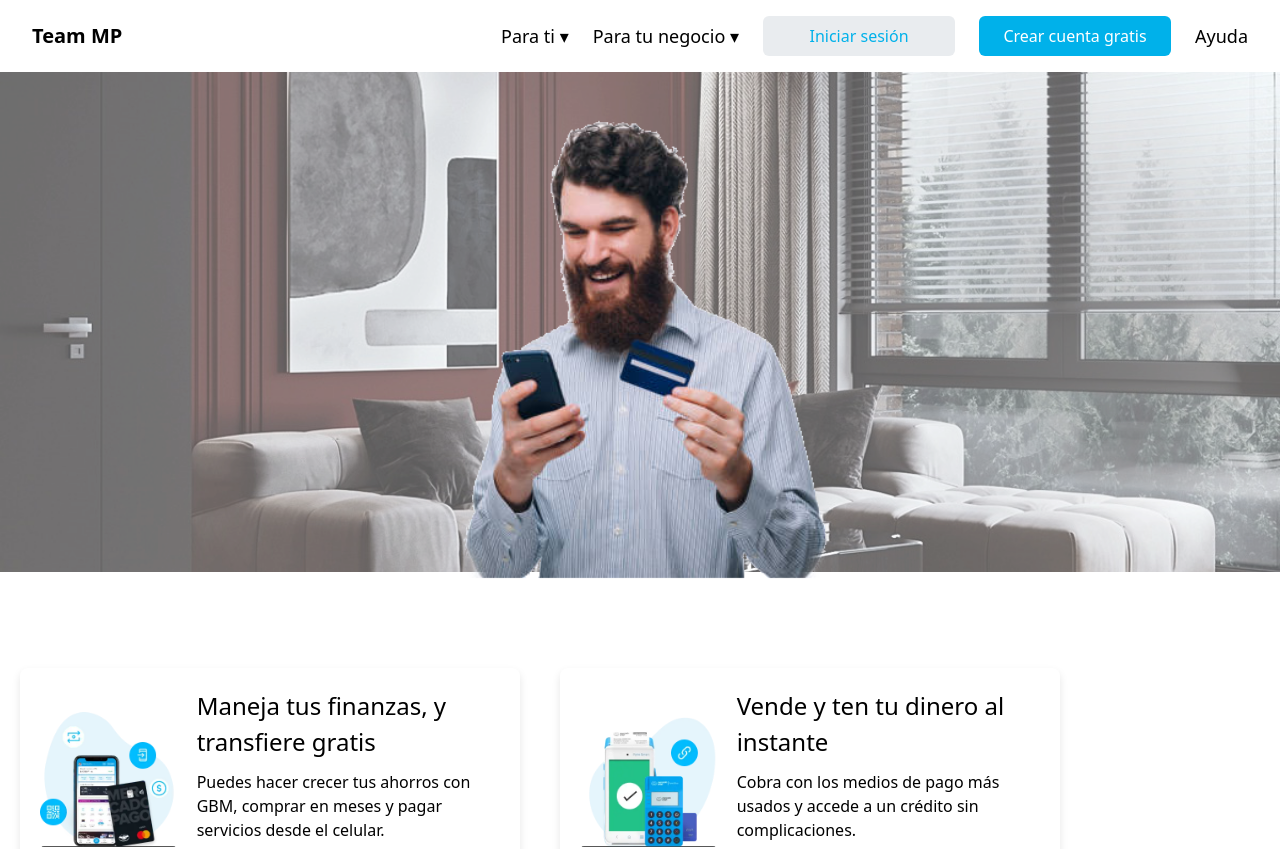
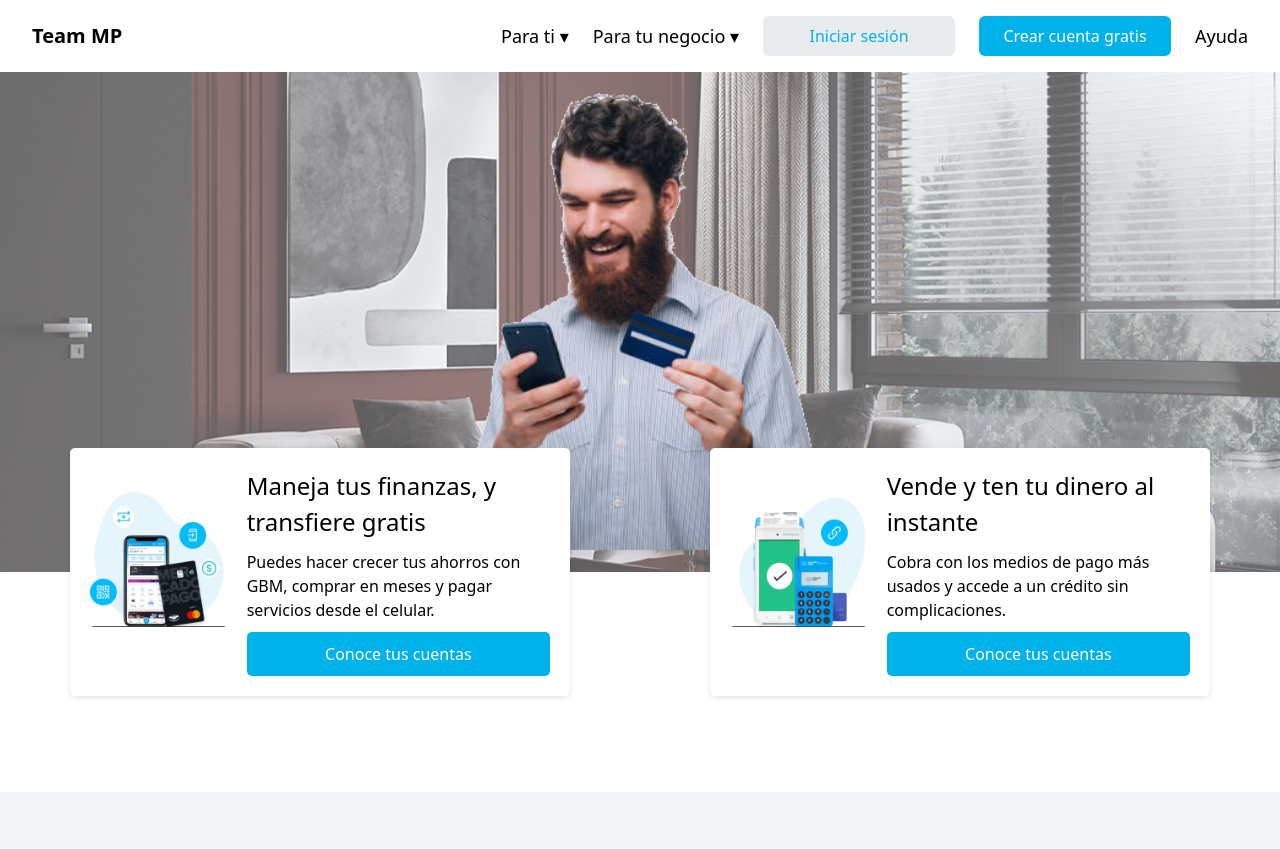
Before and after one commit to illiCristian/NestJs-Backend-Wallet, a Next.js app in the folder client/: page / in a window 1280 px wide. Shown: the top 849 px of the page. Built offline with nearby package versions, Linux system fonts and the light colour scheme.

Commit message:
cards on banner

```diff
--- a/client/src/components/navbar-banner/Banner.tsx
+++ b/client/src/components/navbar-banner/Banner.tsx
@@ -8,7 +8,7 @@ import Vector1 from '../../../public/vectors/vector1.png'
 export default function Banner () {
   return (
     <div>
-      <section className='banner '>
+      <section className='banner relative'>
         <div className='container max-w-full px-0 py-0 items-center justify-center flex-col '>
           <div className='w-full opacity-80 '>
             <Image
@@ -22,7 +22,7 @@ export default function Banner () {
           </div>
           <div className='absolute top-1/2 left-1/2 transform -translate-x-1/2 -translate-y-1/2'>
             <Image
-              className='banner-image2 lg:w-2/6 md:w-3/6 w-5/6 object-cover object-center rounded '
+              className='banner-image2 object-cover object-center rounded'
               alt='hero'
               src={BannerImg2}
               width={720}
@@ -32,9 +32,9 @@ export default function Banner () {
         </div>
       </section>
       <div className='flex'>
-        <section>
-          <div className='flex'>
+        <section className='flex-1'>
           <div className='container mx-auto flex px-5 py-24 items-center justify-center flex-col'>
+            <div className='flex space-x-4'>
               <div className='card flex items-center'>
                 <Image
                   className='card-vector lg:w-2/6 md:w-3/6 w-5/6 mb-10 object-cover object-center rounded'
@@ -63,8 +63,7 @@ export default function Banner () {
             </div>
           </div>
         </section>
-        <section>
-          <div className='flex'>
+        <section className='flex-1'>
           <div className='container mx-auto flex px-5 py-24 items-center justify-center flex-col'>
             <div className='card flex items-center'>
               <Image
@@ -76,9 +75,7 @@ export default function Banner () {
               />
               <div className='text-and-button'>
                 <div>
-                    <h2 className='w-full'>
-                      Vende y ten tu dinero al instante
-                    </h2>
+                  <h2 className='w-full'>Vende y ten tu dinero al instante</h2>
                   <p className='w-full'>
                     Cobra con los medios de pago más usados y accede a un
                     crédito sin complicaciones.
@@ -92,7 +89,6 @@ export default function Banner () {
               </div>
             </div>
           </div>
-          </div>
         </section>
       </div>
     </div>
--- a/client/src/components/navbar-banner/styles.css
+++ b/client/src/components/navbar-banner/styles.css
@@ -2,20 +2,30 @@
     max-height: 500px;
 }
 .banner-image2{
+    /* position: fixed; */
     width: 500px;
     height: 500px;
-    margin-bottom: 20%;
+    margin: auto;
+
 }
-.card {
+/* .card {
     width: 500px;
     background-color: white;
     border-radius: 8px;
     box-shadow: 0px 4px 8px rgba(0, 0, 0, 0.1);
     padding: 20px;
     display: flex;
-    align-items: center; /* Alinea verticalmente la imagen y el contenido */
+    align-items: center; /* Alinea verticalmente la imagen y el contenido
+  }*/
+  .card {
+    width: 500px;
+    background-color: white;
+    box-shadow: 0px 2px 4px rgba(0, 0, 0, 0.1);
+    border-radius: 5px;
+    padding: 20px;
+    margin-top: -220px; /* Ajusta este valor para controlar cuánto se superponen las cards sobre el banner */
+    z-index: 1;
   }
-
   .text-and-button {
     margin-left: 20px; /* Espacio entre la imagen y el contenido */
   }
@@ -40,3 +50,6 @@
     width: 150px;
     height: 150px;
 }
+.flex-1 {
+    width: 50%;
+  }
```
Lines whose indentation alone changed are shown as unchanged.
